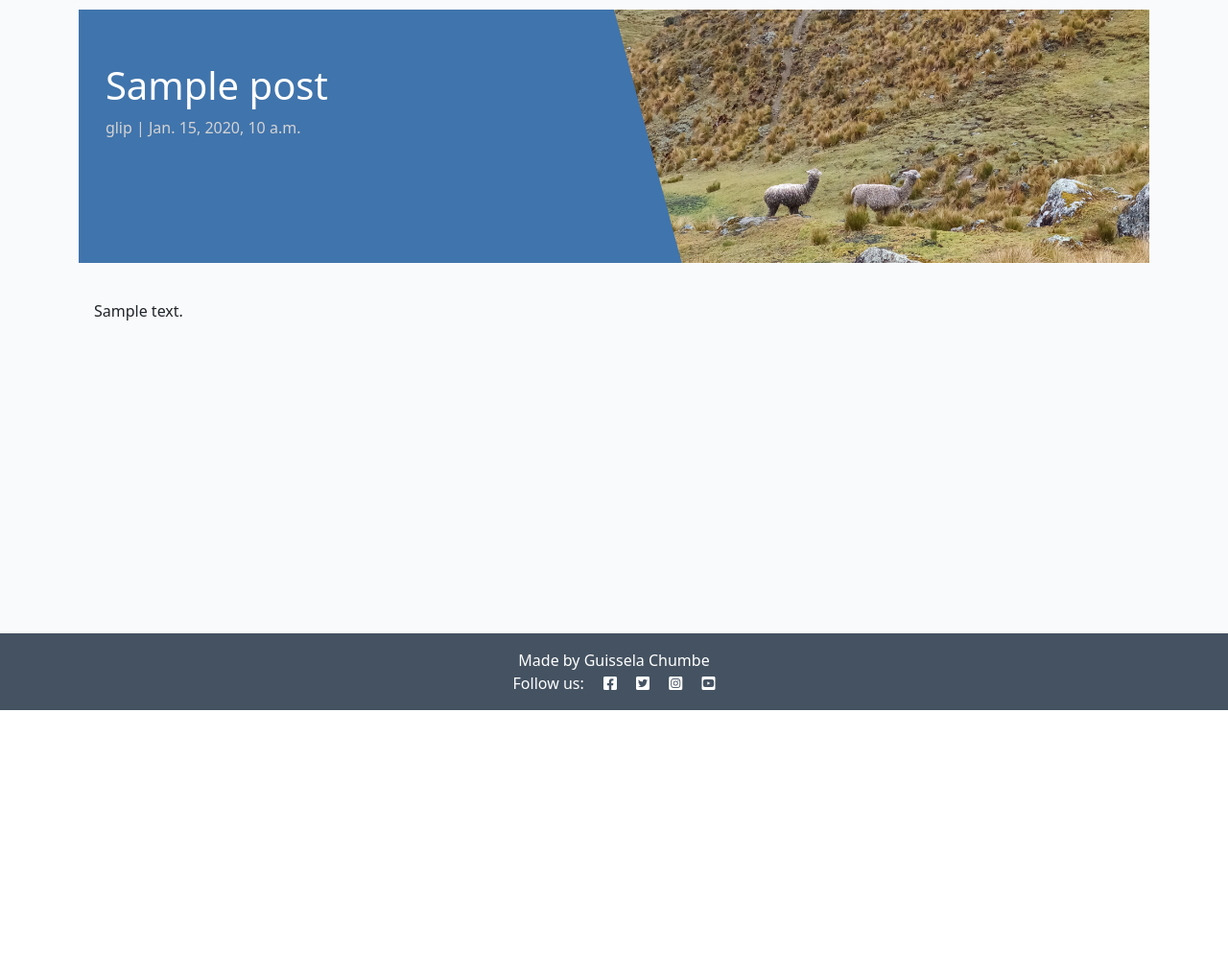
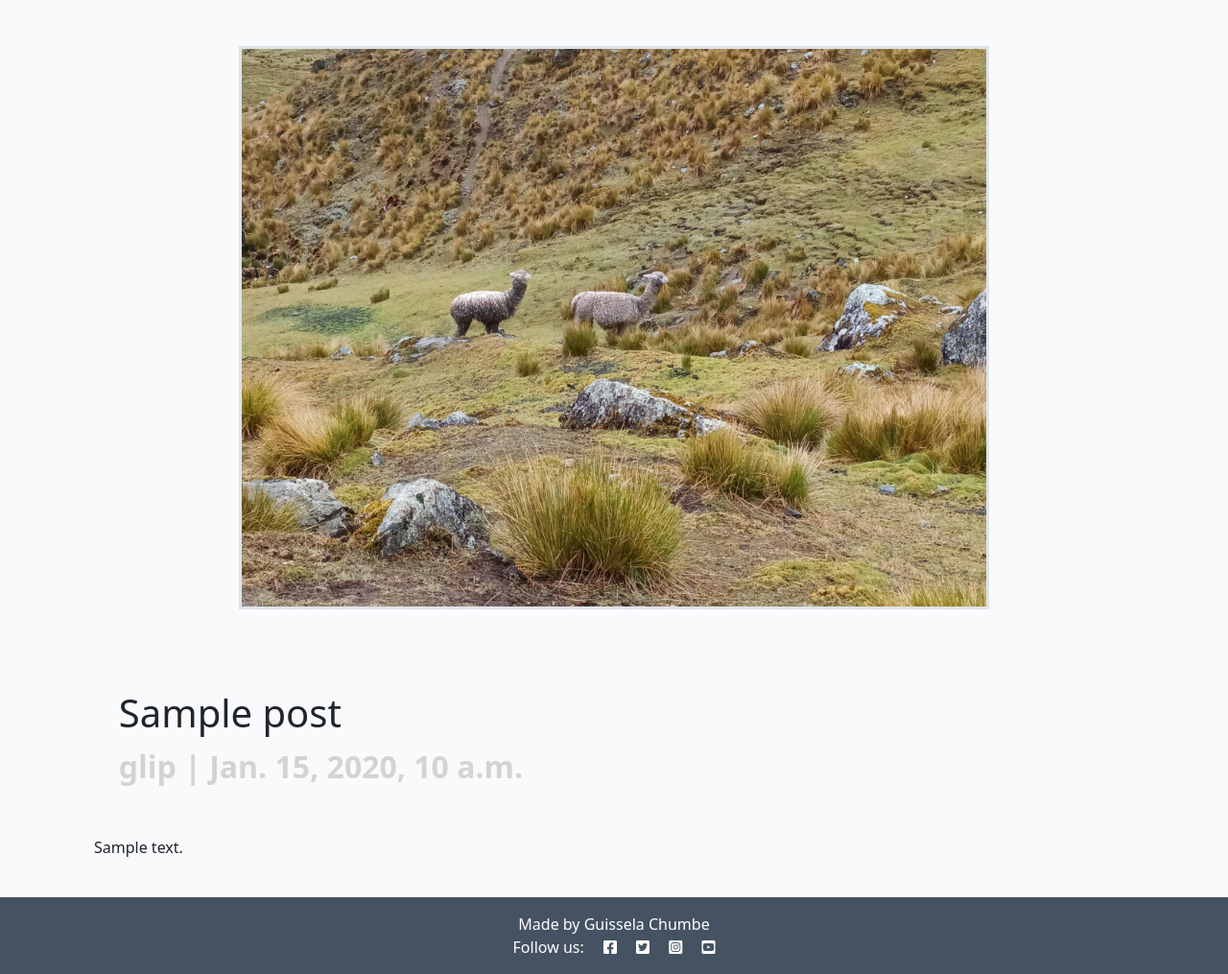
Before and after one commit to guisselacp/get-lost-peru, a Django app: a page that uses blog/templates/blog/post_detail.html in a window 1280 px wide. Shown: the part 60-1075 px from the top of the page at 96% size. Before the commit the page ends 800 px from the top, so only its background shows below. Run offline with Django 4.2, Linux system fonts and the light colour scheme; data comes from the database, SQL or seed files in the repository; tables that the repository leaves empty hold one stand-in row (values such as "Sample post").

```diff
--- a/blog/templates/blog/post_detail.html
+++ b/blog/templates/blog/post_detail.html
@@ -1,20 +1,19 @@
 {% extends 'base.html' %} {% block content %}
 {% load static %}
 
-<div class="masthead">
-    <div class="container">
-        <div class="row g-0">
-            <div class="col-md-6 masthead-text">
-                <!-- Post title goes in these h1 tags -->
-                <h1 class="post-title">{{ post.title }}</h1>
-                <!-- Post author goes before the | the post's created date goes after -->
-                <p class="post-subtitle">{{ post.author }} | {{ post.created_on }}</p>
-            </div>
-            <div class="d-none d-md-block col-md-6 masthead-image">
-                <img src="{% static 'images/huancayo.jpg' %}" class="scale" alt="placeholder">
-            </div>
-        </div>
+
+<div class="container">
+    <div class="text-center mb-5">
+        <img src="{% static 'images/huancayo.jpg' %}" class="border border-3 mt-5" alt="image" style="width: 70%;">
     </div>
+
+    <div class="col-9 fs-2 fw-bolder mt-2">
+            <!-- Post title goes in these h1 tags -->
+            <h1 class="post-title">{{ post.title }}</h1>
+            <!-- Post author goes before the | the post's created date goes after -->
+            <p class="post-subtitle">{{ post.author }} | {{ post.created_on }}</p>
+    </div>
+
 </div>
 
 <div class="container">
--- a/getlostinperu/settings.py
+++ b/getlostinperu/settings.py
@@ -29,7 +29,7 @@ TEMPLATES_DIR = os.path.join(BASE_DIR, 'templates')
 # SECRET_KEY = 'django-insecure-b9dtx6b5uq1kp7-j$f+@acb%yg)71xjtwiqs@b_9pud5sl0_#b'
 SECRET_KEY = os.environ.get("SECRET_KEY")
 # SECURITY WARNING: don't run with debug turned on in production!
-DEBUG = False
+DEBUG = True
 
 ALLOWED_HOSTS = ['8000-guisselacp-getlostperu-lwk0p2iykik.ws.codeinstitute-ide.net','.herokuapp.com']
 
```
